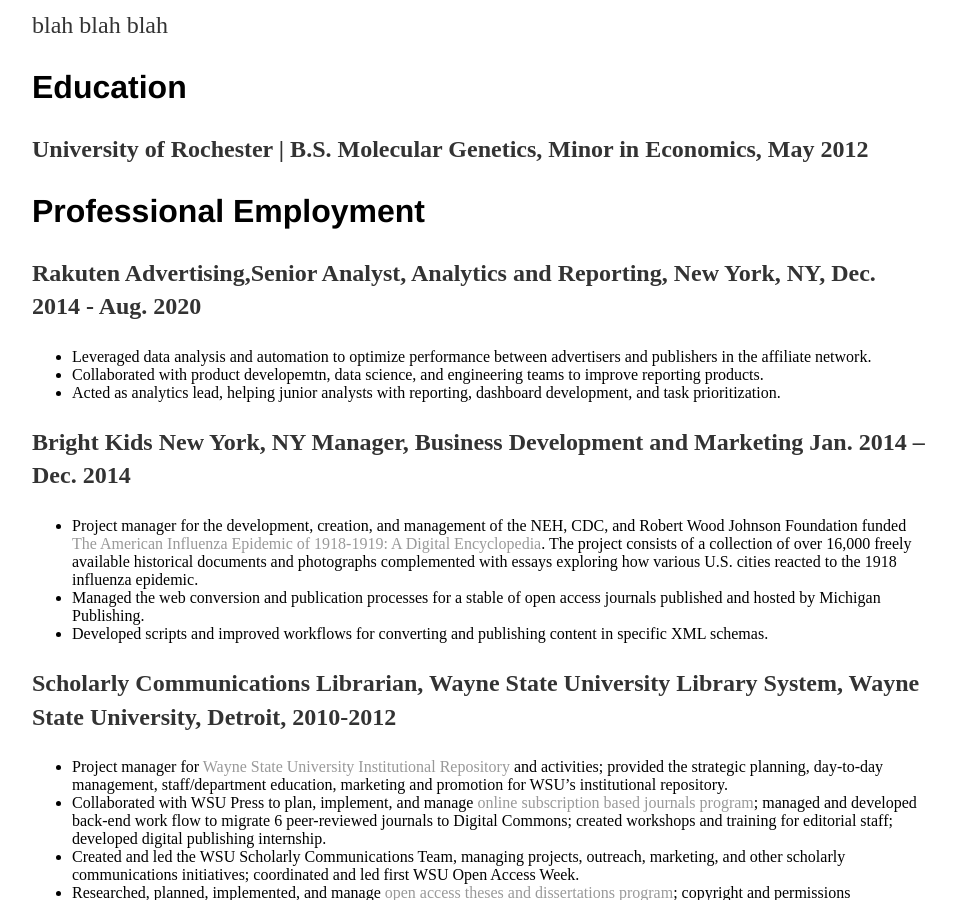
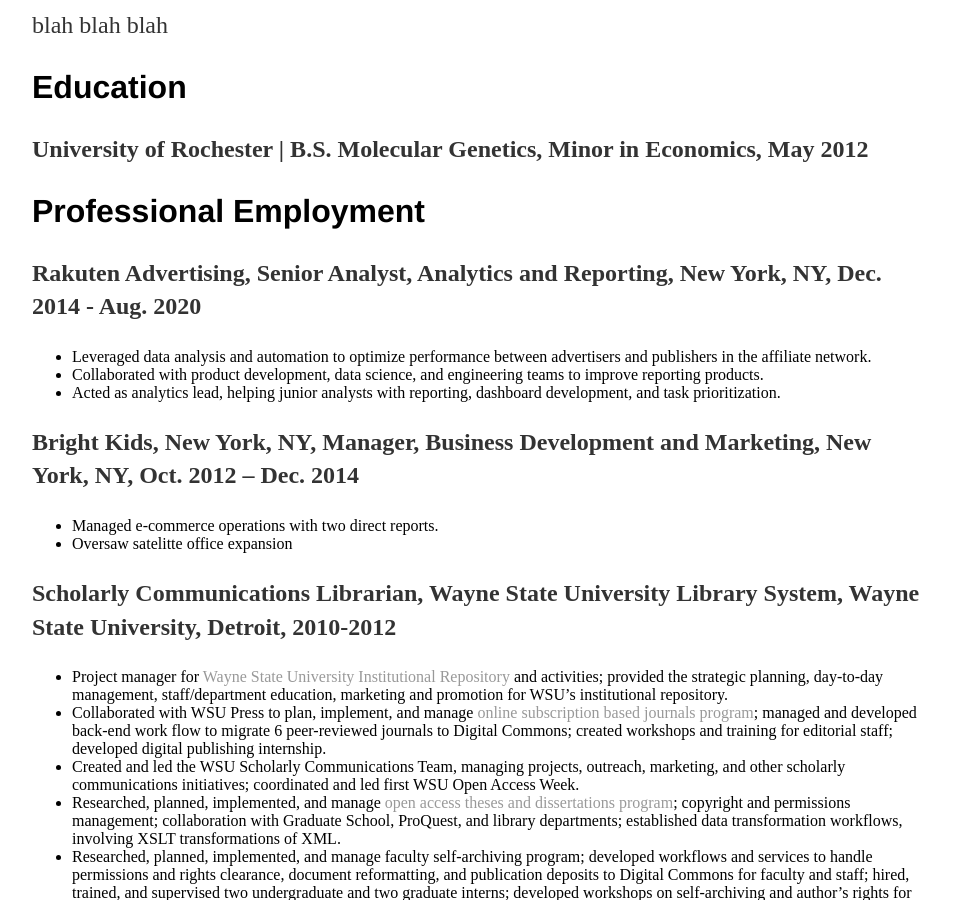
Before and after one commit to IKOSTYUK/ikostyuk.github.io, a Jekyll site: the page built from about/index.html, in a window 1280 px wide and 900 px high, scrolled down 230 px. Shown: the whole window, without its empty margins (160-1116 px from the left). Built offline with Jekyll 4.4.1, drawn with Linux system fonts in a browser that asks for light colours.

Commit message:
Update index.html

```diff
--- a/about/index.html
+++ b/about/index.html
@@ -23,20 +23,17 @@
 				<p><strong>University of Rochester | B.S. Molecular Genetics, Minor in Economics, May 2012</strong></p>
 
 				<h2>Professional Employment</h2>
-				<p><strong>Rakuten Advertising,Senior Analyst, Analytics and Reporting, New York, NY, Dec. 2014 - Aug. 2020</strong></p>
+				<p><strong>Rakuten Advertising, Senior Analyst, Analytics and Reporting, New York, NY, Dec. 2014 - Aug. 2020</strong></p>
 				<ul>
 				<li>Leveraged data analysis and automation to optimize performance between advertisers and publishers in the affiliate network.</li>
-				<li>Collaborated with product developemtn, data science, and engineering teams to improve reporting products.</li>
+				<li>Collaborated with product development, data science, and engineering teams to improve reporting products.</li>
 				<li>Acted as analytics lead, helping junior analysts with reporting, dashboard development, and task prioritization.</li>
 				</ul>
 
-				<p><strong>Bright Kids	New York, NY
-Manager, Business Development and Marketing	Jan. 2014 – Dec. 2014
-</strong></p>
+				<p><strong>Bright Kids,	New York, NY, Manager, Business Development and Marketing, New York, NY, Oct. 2012 – Dec. 2014</strong></p>
 				<ul>
-				<li>Project manager for the development, creation, and management of the NEH, CDC, and Robert Wood Johnson Foundation funded <a href="http://www.influenzaarchive.org" title="The American Influenza Epidemic of 1918-1919: A Digital Encyclopedia">The American Influenza Epidemic of 1918-1919: A Digital Encyclopedia</a>. The project consists of a collection of over 16,000 freely available historical documents and photographs complemented with essays exploring how various U.S. cities reacted to the 1918 influenza epidemic.</li>
-				<li>Managed the web conversion and publication processes for a stable of open access journals published and hosted by Michigan Publishing.</li>
-				<li>Developed scripts and improved workflows for converting and publishing content in specific XML schemas.</li>
+				<li> Managed e-commerce operations with two direct reports. </li>
+				<li>Oversaw satelitte office expansion</li>
 				</ul>
 
 				<p><strong>Scholarly Communications Librarian, Wayne State University Library System, Wayne State University, Detroit, 2010-2012</strong></p>
```
